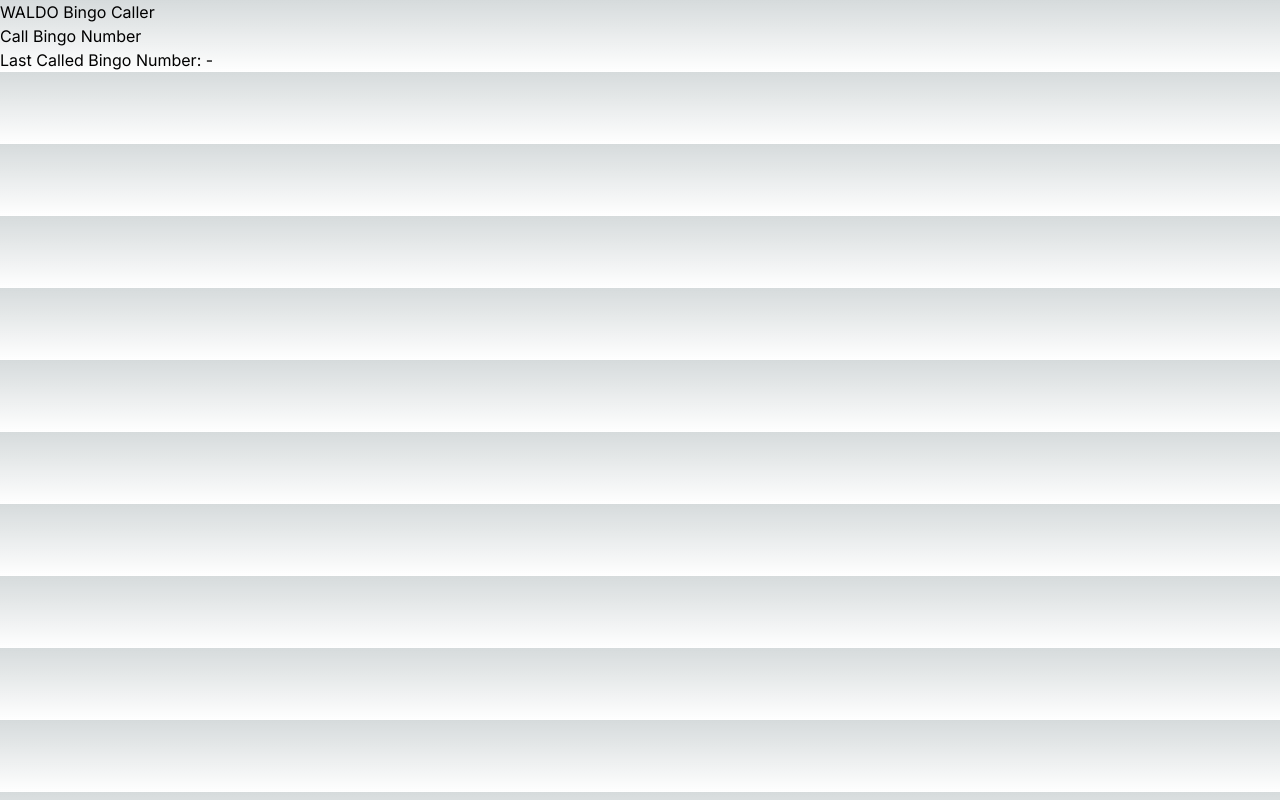
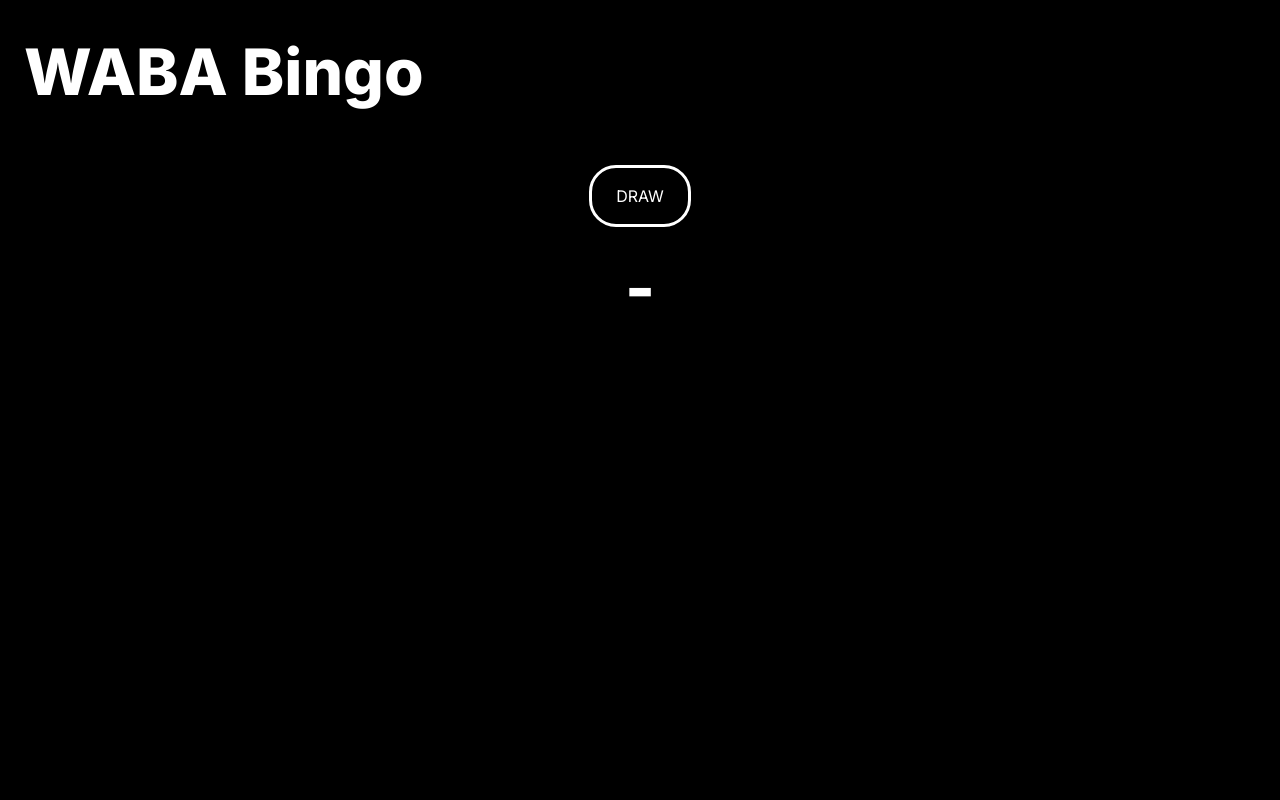
Before and after one commit to hkapk/waldo-caller, a Next.js app: page / in a window 1280 px wide. Built offline with nearby package versions, Linux system fonts and the light colour scheme.

Commit message:
completed MVP for testing

```diff
--- a/app/BingoCaller.jsx
+++ /dev/null
@@ -1,36 +0,0 @@
-import React, { useState } from 'react';
-
-const BingoCaller = () => {
-    const [calledNumbers, setCalledNumbers] = useState([]);
-
-    const callBingoNumber = () => {
-        const letters = ['W', 'A', 'L', 'D', 'O'];
-        const minNumber = 1;
-        const maxNumber = 75;
-
-        // Generate a new Bingo Call that hasn't been called before
-        let bingoNumber;
-        do {
-            const letterIndex = Math.floor(Math.random() * letters.length);
-            const number = Math.floor(Math.random() * (maxNumber - minNumber + 1)) + minNumber;
-            bingoNumber = letters[letterIndex] + number;
-        } while (calledNumbers.includes(bingoNumber));
-
-        // Update the state to include the new Bingo Call
-        setCalledNumbers([...calledNumbers, bingoNumber]);
-    };
-
-    return (
-        <div>
-            <button onClick={callBingoNumber}>Call Bingo Number</button>
-            <p>Last Called Bingo Number: {calledNumbers.length > 0 ? calledNumbers[calledNumbers.length - 1] : '-'}</p>
-            <ul>
-                {calledNumbers.map((bingoNumber, index) => (
-                    <li key={index}>{bingoNumber}</li>
-                ))}
-            </ul>
-        </div>
-    );
-};
-
-export default BingoCaller;
--- a/app/layout.tsx
+++ b/app/layout.tsx
@@ -5,8 +5,8 @@ import { Inter } from 'next/font/google'
 const inter = Inter({ subsets: ['latin'] })
 
 export const metadata: Metadata = {
-  title: 'Create Next App',
-  description: 'Generated by create next app',
+  title: 'WABA Bingo',
+  description: 'WALDO BINGO Caller developed for Waldo Area Business Association, generated by create next app',
 }
 
 export default function RootLayout({
--- a/app/page.tsx
+++ b/app/page.tsx
@@ -1,13 +1,13 @@
 "use client"
 import Image from 'next/image';
-import BingoCaller from './BingoCaller';
+import BingoCaller from '../components/BingoCaller';
 
 export default function Home() {
 
   return (
     <main className="overflow-hidden">
       <div>
-        <h1>WALDO Bingo Caller</h1>
+        <h1 className="sm:text-[64px] text-[50px] font-extrabold p-6">WABA Bingo</h1>
         <BingoCaller />
       </div>
     </main>
--- /dev/null
+++ b/components/BingoCaller.jsx
@@ -0,0 +1,43 @@
+import React, { useState } from 'react';
+
+const BingoCaller = () => {
+    const [calledNumbers, setCalledNumbers] = useState([]);
+
+    const callBingoNumber = () => {
+        const letters = ['W', 'A', 'L', 'D', 'O'];
+        const minNumber = 1;
+        const maxNumber = 75;
+
+        // Generate a new Bingo Call that hasn't been called before
+        let bingoNumber;
+        do {
+            const letterIndex = Math.floor(Math.random() * letters.length);
+            const number = Math.floor(Math.random() * (maxNumber - minNumber + 1)) + minNumber;
+            bingoNumber = letters[letterIndex] + number;
+        } while (calledNumbers.includes(bingoNumber));
+
+        // Update the state to include the new Bingo Call
+        setCalledNumbers([...calledNumbers, bingoNumber]);
+    };
+
+    return (
+        <div className="p-6">
+            <button
+                className="flex flex-row relative justify-center mx-auto items-center py-4 px-6 outline rounded-3xl"
+                onClick={callBingoNumber}>DRAW</button>
+            <div className="">
+                <p className="sm:text-[64px] text-[50px] font-extrabold flex flex-row relative justify-center items-center py-4 px-6">{calledNumbers.length > 0 ? calledNumbers[calledNumbers.length - 1] : '-'}</p>
+            </div>
+            <ul className="">
+                <div className="grid md:grid-cols-2 grid-cols-3 w-full gap-8 pt-14">
+                    {calledNumbers.map((bingoNumber, index) => (
+                        <li key={index}
+                            className="flex flex-col p-8 justify-center items-start text-black-100 hover:bg-white hover:shadow-md rounded-3xl">{bingoNumber}</li>
+                    ))}
+                </div>
+            </ul>
+        </div>
+    );
+};
+
+export default BingoCaller;
```
Also changed, not shown: app/globals.css (+3 -6 lines).
